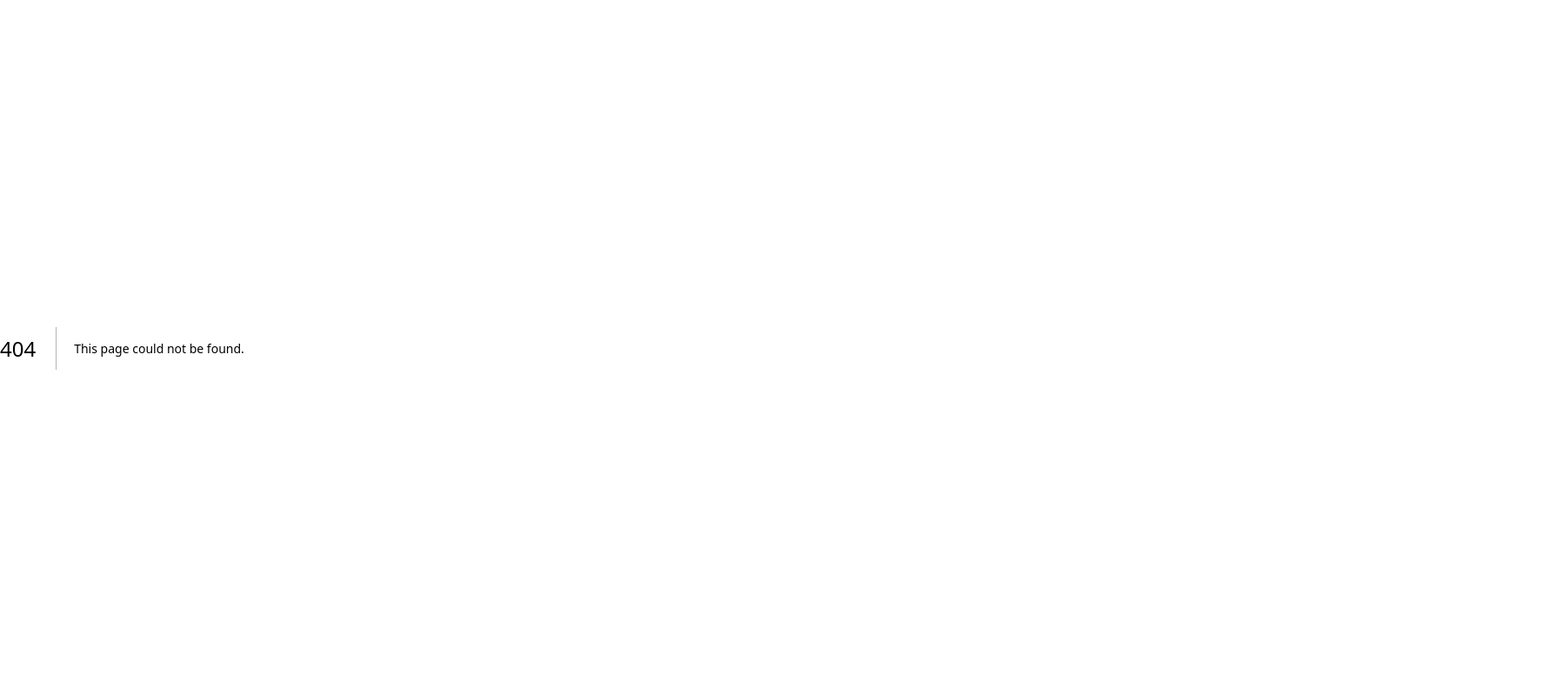
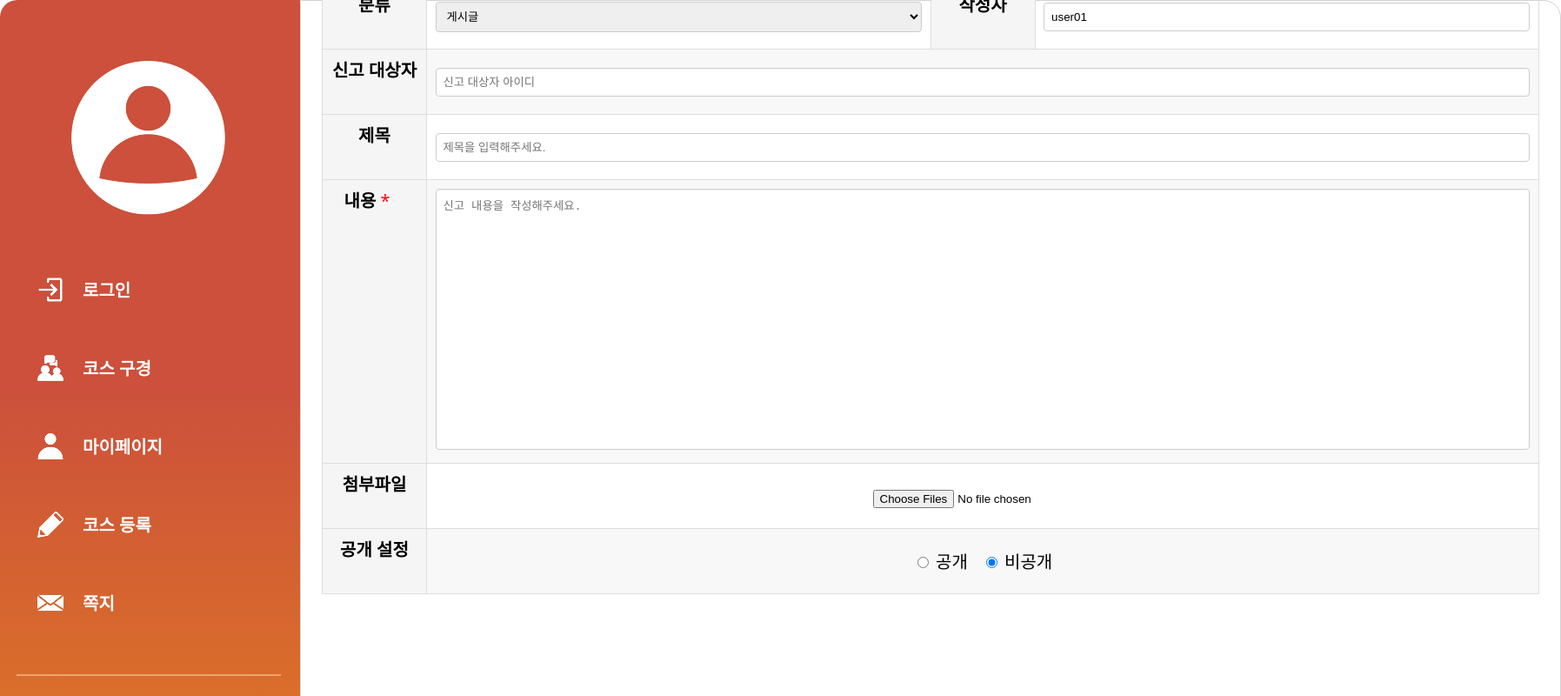
Before and after one commit to KimSeongeun12/eatPlanFront, a Next.js app: page /reportWrite in a window 1280 px wide. Before the commit this address had no page. Shown: the top 800 px of the page at 87% size, 1795 px wide, since content can reach past the window. Built offline with nearby package versions, Linux system fonts and the light colour scheme.

Commit message:
신고 페이지 보수

```diff
--- a/next.config.mjs
+++ b/next.config.mjs
@@ -2,6 +2,11 @@
 const nextConfig = {
     reactStrictMode: false,
 
+
+
 };
 
+
+
+
 export default nextConfig;
--- a/src/app/leftMenu.jsx
+++ b/src/app/leftMenu.jsx
@@ -41,39 +41,39 @@ export default function leftMenu() {
                     {isLoggedIn
                         ? <><span style={welcomeStyle}>환영합니다, {userId} 님!</span><span className={"logoutSpan"} onClick={logout}>로그아웃</span></>
                         : <>
-                            <div onClick={() => router.push('./login')}
+                            <div onClick={() => router.push('/login')}
                                  className={`loginMenu ${isActive('/login') ? 'active' : ''}`}>
                                 <img src={"/loginIcon.png"} alt={"로그인 아이콘"}/>
                                 <span>로그인</span>
                             </div>
                         </>}
                 </div>
-                <div onClick={() => router.push('./admin_course')}
+                <div onClick={() => router.push('/admin_course')}
                      className={`courseListMenu ${isActive('/admin_course') ? 'active' : ''}`}>
                     <img src={"/communityIcon.png"} alt={"코스 구경 아이콘"}/>
                     <span>코스 구경</span>
                 </div>
-                <div onClick={() => router.push('./mypage')}
+                <div onClick={() => router.push('/mypage')}
                      className={`mypageMenu ${isActive('/mypage') || isActive('/mypage_update') || isActive('/passwd') ? 'active' : ''}`}>
                     <img src={"/personIcon.png"} alt={"마이페이지 아이콘"}/>
                     <span>마이페이지</span>
                 </div>
-                <div onClick={() => router.push('./write')}
+                <div onClick={() => router.push('/write')}
                      className={`courseWriteMenu ${isActive('/write') ? 'active' : ''}`}>
                     <img src={"/pencil.png"} alt={"코스 등록 아이콘"}/>
                     <span>코스 등록</span>
                 </div>
-                <div onClick={() => router.push('./message')} className={`noteMenu ${isActive('/message') ? 'active' : ''}`}>
+                <div onClick={() => router.push('/message')} className={`noteMenu ${isActive('/message') ? 'active' : ''}`}>
                     <img src={"/letterIcon.png"} alt={"코스 등록 아이콘"}/>
                     <span>쪽지</span>
                 </div>
                 <div className={"line"}></div>
-                <div onClick={() => router.push('./notice')}
+                <div onClick={() => router.push('/notice')}
                      className={`noticeMenu ${isActive('/notice') ? 'active' : ''}`}>
                     <img src={"/bellIcon.png"} alt={"공지사항 아이콘"}/>
                     <span>공지사항</span>
                 </div>
-                <div onClick={() => router.push('./report')}
+                <div onClick={() => router.push('/report')}
                      className={`reportMenu ${isActive('/report') ? 'active' : ''}`}>
                     <img src={"/reportIcon.png"} alt={"신고 아이콘"}/>
                     <span>신고</span>
--- a/src/app/report/[report_idx]/page.jsx
+++ b/src/app/report/[report_idx]/page.jsx
@@ -1,9 +1,7 @@
 'use client';
-
 import LeftMenu from '@/app/leftMenu';
 import ReportDetail from './reportDetail';
 import './reportDetail.css';
-
 
 export default function ReportDetailPage() {
     return (
--- a/src/app/report/page.jsx
+++ b/src/app/report/page.jsx
@@ -4,12 +4,12 @@ import LeftMenu from '@/app/leftMenu';
 import ReportList from './reportList';
 import './reportList.css';
 
-export default function ReportListPage() {
+export default function Report() {
     return (
         <div className="main-container">
-            <LeftMenu/>
+            <LeftMenu />
             <div className="rightMenu">
-                <ReportList/>
+                <ReportList />
             </div>
         </div>
     );
--- /dev/null
+++ b/src/app/reportWrite/page.jsx
@@ -0,0 +1,15 @@
+'use client';
+
+import LeftMenu from '../leftMenu'
+import ReportWrite from './reportWrite';
+
+export default function ReportWritePage() {
+    return (
+        <div className="main-container">
+            <LeftMenu/>
+            <div className="rightMenu report-write-wrapper">
+                <ReportWrite/>
+            </div>
+        </div>
+    );
+}
--- /dev/null
+++ b/src/app/reportWrite/reportWrite.css
@@ -0,0 +1,84 @@
+/* wrapper for absolute positioning */
+.report-write-wrapper {
+    position: relative;
+    padding: 1.5rem;
+}
+
+/* 전체 폼 */
+.report-form {
+    width: 100%;
+    margin-top: -4rem;
+}
+
+/* 테이블 레이아웃 고정 */
+.report-table {
+    width: 100%;
+    border-collapse: collapse;
+    table-layout: fixed;
+}
+
+.report-table th,
+.report-table td {
+    padding: 0.6rem;
+    border: 1px solid #ddd;
+}
+
+.report-table th {
+    background: #f5f5f5;
+    vertical-align: top;
+    font-weight: 600;
+}
+
+/* 입력 요소 */
+.report-table input[type="text"],
+.report-table select{
+    width: 100%;
+    padding: 0.5rem;
+    box-sizing: border-box;
+    border: 1px solid #ccc;
+    border-radius: 4px;
+}
+
+.report-table textarea {
+    width: 100%;
+    padding: 0.5rem;
+    box-sizing: border-box;
+    border: 1px solid #ccc;
+    border-radius: 4px;
+    height: 300px;    /* 원하는 높이(px)로 조정하세요 */
+    resize: none;     /* 사용자가 드래그로 크기 변경 불가 */
+}
+
+
+/* 라디오 간격 */
+.radio-spacer {
+    margin-left: 1rem;
+}
+
+/* 필수 표시 */
+.required {
+    color: red;
+}
+
+/* 플로팅 등록 버튼 */
+.submit-area {
+    position: absolute;
+    right: 20px;
+    bottom: 20px;
+}
+
+.btn-submit {
+    background: transparent;     /* 배경 없앰 */
+    border: 2px solid #ff4d4f;   /* 진한 핑크 테두리 */
+    color: #ff4d4f;                /* 텍스트 색상 */
+    border-radius: 20px;         /* pill 모양 */
+    padding: 1.5rem 3rem;      /* 높이·너비 조절 */
+    font-weight: 600;
+    cursor: pointer;
+    transition: background 0.2s, color 0.2s;
+}
+
+.btn-submit:hover {
+    background: #ff4d4f;           /* hover 시 채워짐 */
+    color: #fff;
+}
--- /dev/null
+++ b/src/app/reportWrite/reportWrite.jsx
@@ -0,0 +1,181 @@
+'use client'
+
+import { useState, useEffect } from 'react'
+import { useRouter } from 'next/navigation'
+import axios from 'axios'
+import './reportWrite.css'
+
+axios.defaults.baseURL = 'http://localhost' // 스프링이 80번 포트라면 이렇게
+
+export default function ReportWrite() {
+    const router = useRouter()
+
+    const [reporterId, setReporterId] = useState('')
+    useEffect(() => {
+        const id = localStorage.getItem('userId') || 'user01'
+        setReporterId(id)
+    }, [])
+
+    const [classification, setClassification] = useState('course')
+    const [suspectId, setSuspectId] = useState('')
+    const [subject, setSubject] = useState('')
+    const [content, setContent] = useState('')
+    const [files, setFiles] = useState([])
+    const [isPublic, setIsPublic] = useState(false)
+
+    const handleFileChange = (e) => {
+        setFiles(Array.from(e.target.files))
+    }
+
+    const handleSubmit = async (e) => {
+        e.preventDefault()   // 네이티브 제출 차단
+
+        if (!suspectId || !subject || !content) {
+            alert('필수 항목을 모두 입력해주세요.')
+            return
+        }
+
+        const formData = new FormData()
+        formData.append('isClass', classification)
+        formData.append('suspect_id', suspectId)
+        formData.append('reporter_id', reporterId)
+        formData.append('subject', subject)
+        formData.append('content', content)
+        formData.append('isPublic', isPublic ? '1' : '0')
+        files.forEach(f => formData.append('files', f))
+
+        try {
+            const res = await axios.post(
+                '/report_write',  // baseURL=http://localhost(=80) 로 프록시됨
+                formData,
+                { headers: { 'Content-Type': 'multipart/form-data' } }
+            )
+            if (res.data.success) {
+                router.push('/report')
+            } else {
+                alert('작성에 실패했습니다.')
+            }
+        } catch (err) {
+            console.error(err)
+            alert('서버 에러가 발생했습니다.')
+        }
+    }
+
+    return (
+        <form onSubmit={handleSubmit} className="report-form">
+            <table className="report-table">
+                <colgroup>
+                    <col style={{ width: 120 }} />
+                    <col />
+                    <col style={{ width: 120 }} />
+                    <col />
+                </colgroup>
+                <tbody>
+                {/* 1. 분류 / 작성자 */}
+                <tr>
+                    <th>분류</th>
+                    <td>
+                        <select
+                            name="isClass"
+                            value={classification}
+                            onChange={e => setClassification(e.target.value)}
+                            required
+                        >
+                            <option value="course">게시글</option>
+                            <option value="message">쪽지</option>
+                            <option value="comment">댓글</option>
+                        </select>
+                    </td>
+                    <th>작성자</th>
+                    <td>
+                        <input type="text" value={reporterId} readOnly />
+                    </td>
+                </tr>
+
+                {/* 2. 신고 대상자 */}
+                <tr>
+                    <th>신고 대상자</th>
+                    <td colSpan={3}>
+                        <input
+                            type="text"
+                            value={suspectId}
+                            onChange={e => setSuspectId(e.target.value)}
+                            placeholder="신고 대상자 아이디"
+                            required
+                        />
+                    </td>
+                </tr>
+
+                {/* 3. 제목 */}
+                <tr>
+                    <th>제목</th>
+                    <td colSpan={3}>
+                        <input
+                            type="text"
+                            value={subject}
+                            onChange={e => setSubject(e.target.value)}
+                            placeholder="제목을 입력해주세요."
+                            required
+                        />
+                    </td>
+                </tr>
+
+                {/* 4. 내용 */}
+                <tr>
+                    <th>내용 <span className="required">*</span></th>
+                    <td colSpan={3}>
+              <textarea
+                  value={content}
+                  onChange={e => setContent(e.target.value)}
+                  rows={10}
+                  placeholder="신고 내용을 작성해주세요."
+                  required
+              />
+                    </td>
+                </tr>
+
+                {/* 5. 첨부파일 */}
+                <tr>
+                    <th>첨부파일</th>
+                    <td colSpan={3}>
+                        <input
+                            type="file"
+                            accept="image/*"
+                            multiple
+                            onChange={handleFileChange}
+                        />
+                    </td>
+                </tr>
+
+                {/* 6. 공개 설정 */}
+                <tr>
+                    <th>공개 설정</th>
+                    <td colSpan={3}>
+                        <label>
+                            <input
+                                type="radio"
+                                name="public"
+                                checked={isPublic}
+                                onChange={() => setIsPublic(true)}
+                            /> 공개
+                        </label>
+                        <label className="radio-spacer">
+                            <input
+                                type="radio"
+                                name="public"
+                                checked={!isPublic}
+                                onChange={() => setIsPublic(false)}
+                            /> 비공개
+                        </label>
+                    </td>
+                </tr>
+                </tbody>
+            </table>
+
+            {/* 7. 등록 버튼 (플로팅) */}
+            <div className="submit-area">
+                <button type="submit" className="btn-submit">등록</button>
+            </div>
+        </form>
+    )
+}
```
Also changed, not shown: src/app/report/[report_idx]/reportDetail.jsx (+15 -7 lines), src/app/report/reportList.jsx (+3 -4 lines).
